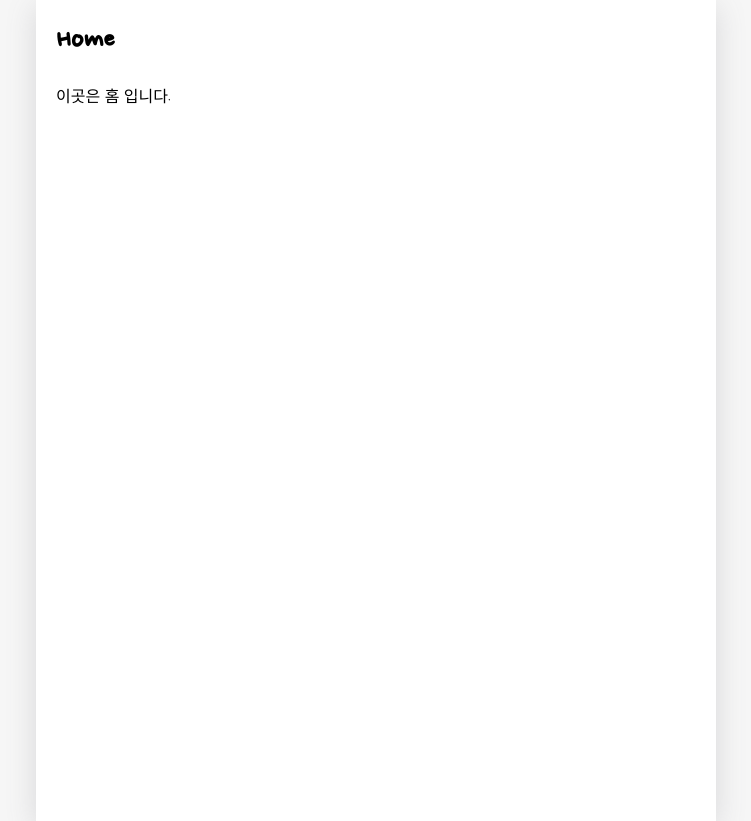
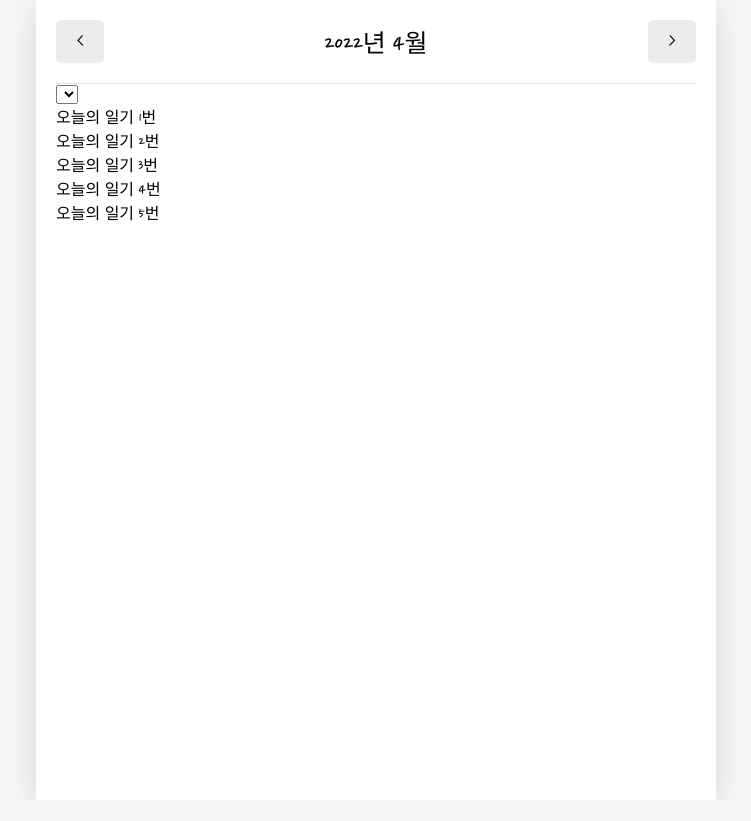
Before and after one commit to kolya4359/DiaryEmotion, a React (Create React App) app: page / in a window 1280 px wide. Shown: the whole page, without its empty margins (264-1015 px from the left). After the commit the page ends 800 px from the top, so only its background shows below. Built offline with nearby package versions, Linux system fonts and the light colour scheme; a web font is replaced by a local one.

Commit message:
add-dumydata,homedate
app.js에 연습용 dumydata 만들고 home.js 에 적용할 header에 전달할 date 작성

```diff
--- a/src/App.js
+++ b/src/App.js
@@ -36,8 +36,45 @@ export const DiaryStateContext = React.createContext();
 export const DisaryDispatchContext = React.createContext();
 // Dispatch 함수를 관리하는 Context
 
+const dummyData = [
+  {
+    id: 1,
+    emotion: 1,
+    content: "오늘의 일기 1번",
+    date: 1649667156786,
+  },
+  {
+    id: 2,
+    emotion: 2,
+    content: "오늘의 일기 2번",
+    date: 1649667156787,
+  },
+  {
+    id: 3,
+    emotion: 3,
+    content: "오늘의 일기 3번",
+    date: 1649667156788,
+  },
+  {
+    id: 4,
+    emotion: 4,
+    content: "오늘의 일기 4번",
+    date: 1649667156789,
+  },
+  {
+    id: 5,
+    emotion: 5,
+    content: "오늘의 일기 5번",
+    date: 1649667156790,
+  },
+];
+
 function App() {
-  const [data, dispatch] = useReducer(reducer, []);
+  const [data, dispatch] = useReducer(reducer, dummyData);
+
+  // console.log(new Date().getTime());
+  // data의 date를 밀리세컨즈로 만들 때 사용한다.
+  // 1649667156786 이런식으로 콘솔에 시간이 밀리세컨즈로 나타난다.
 
   const dataId = useRef(0);
   // CREATE
--- /dev/null
+++ b/src/components/DiaryList.js
@@ -0,0 +1,23 @@
+import { useState } from "react";
+
+const ControlMenu = ({ value, onChange, optionList }) => {
+  return <select></select>;
+};
+
+const DiaryList = ({ diaryList }) => {
+  const [sortType, setSortType] = useState("lastest");
+  return (
+    <div>
+      <ControlMenu value={sortType} onChange={setSortType} />
+      {diaryList.map((it) => (
+        <div key={it.id}>{it.content}</div>
+      ))}
+    </div>
+  );
+};
+
+DiaryList.defaultProps = {
+  diaryList: [],
+};
+
+export default DiaryList;
--- a/src/pages/Home.js
+++ b/src/pages/Home.js
@@ -1,8 +1,63 @@
+import { useContext, useEffect, useState } from "react";
+import { DiaryStateContext } from "../App";
+
+import MyHeader from "./../components/MyHeader";
+import MyButton from "./../components/MyButton";
+import DiaryList from "./../components/DiaryList";
+
 const Home = () => {
+  const diaryList = useContext(DiaryStateContext);
+
+  const [data, setData] = useState([]);
+  const [curDate, setCurDate] = useState(new Date());
+  const headText = `${curDate.getFullYear()}년 ${curDate.getMonth() + 1}월`;
+
+  useEffect(() => {
+    if (diaryList.length >= 1) {
+      const firstDay = new Date(
+        curDate.getFullYear(),
+        curDate.getMonth(),
+        1
+      ).getTime();
+      // 현재 년도, 현재 달, 1일 이라는 뜻
+
+      const lastDay = new Date(
+        curDate.getFullYear(),
+        curDate.getMonth() + 1,
+        0
+      ).getTime();
+      // 현재 년도, 다음 달, 0일
+
+      setData(
+        diaryList.filter((it) => firstDay <= it.date && it.date <= lastDay)
+      );
+    }
+  }, [diaryList, curDate]);
+
+  useEffect(() => {
+    console.log(data);
+  }, [data]);
+
+  const increaseMonth = () => {
+    setCurDate(
+      new Date(curDate.getFullYear(), curDate.getMonth() + 1, curDate.getDate())
+    );
+  };
+
+  const decreaseMonth = () => {
+    setCurDate(
+      new Date(curDate.getFullYear(), curDate.getMonth() - 1, curDate.getDate())
+    );
+  };
+
   return (
     <div>
-      <h1>Home</h1>
-      <p>이곳은 홈 입니다.</p>
+      <MyHeader
+        headText={headText}
+        leftChild={<MyButton text={"<"} onClick={decreaseMonth} />}
+        rightChild={<MyButton text={">"} onClick={increaseMonth} />}
+      />
+      <DiaryList diaryList={data} />
     </div>
   );
 };
```
